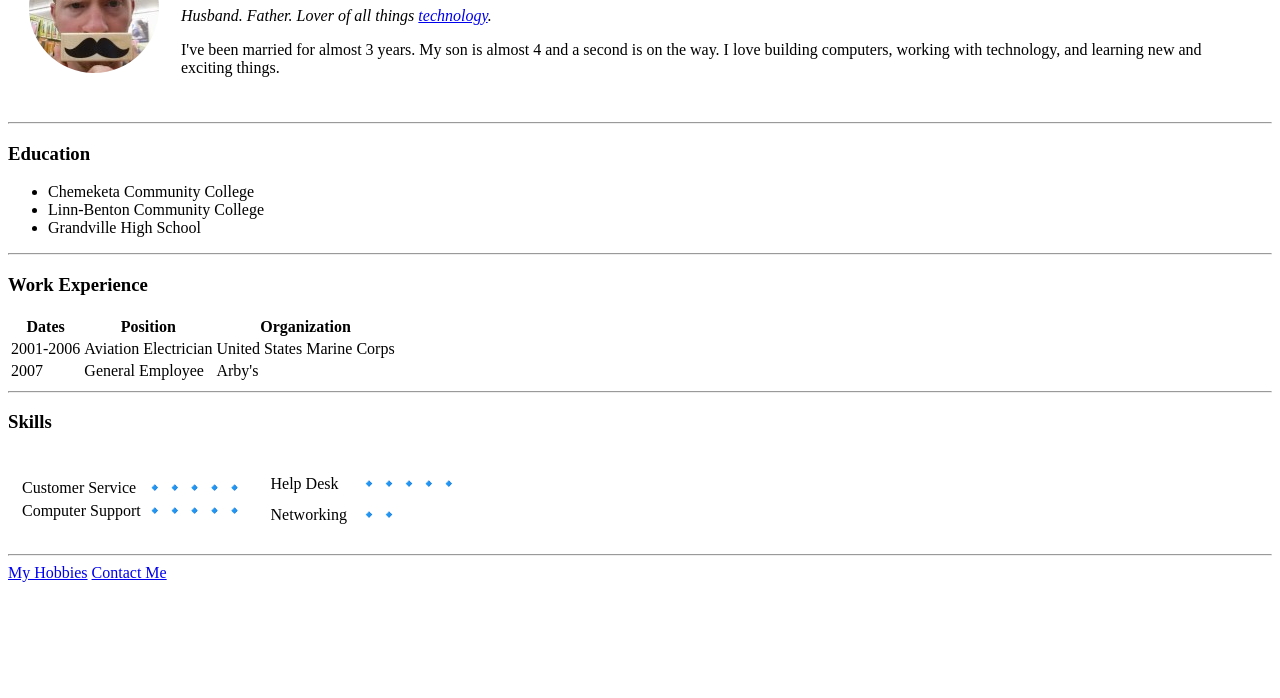
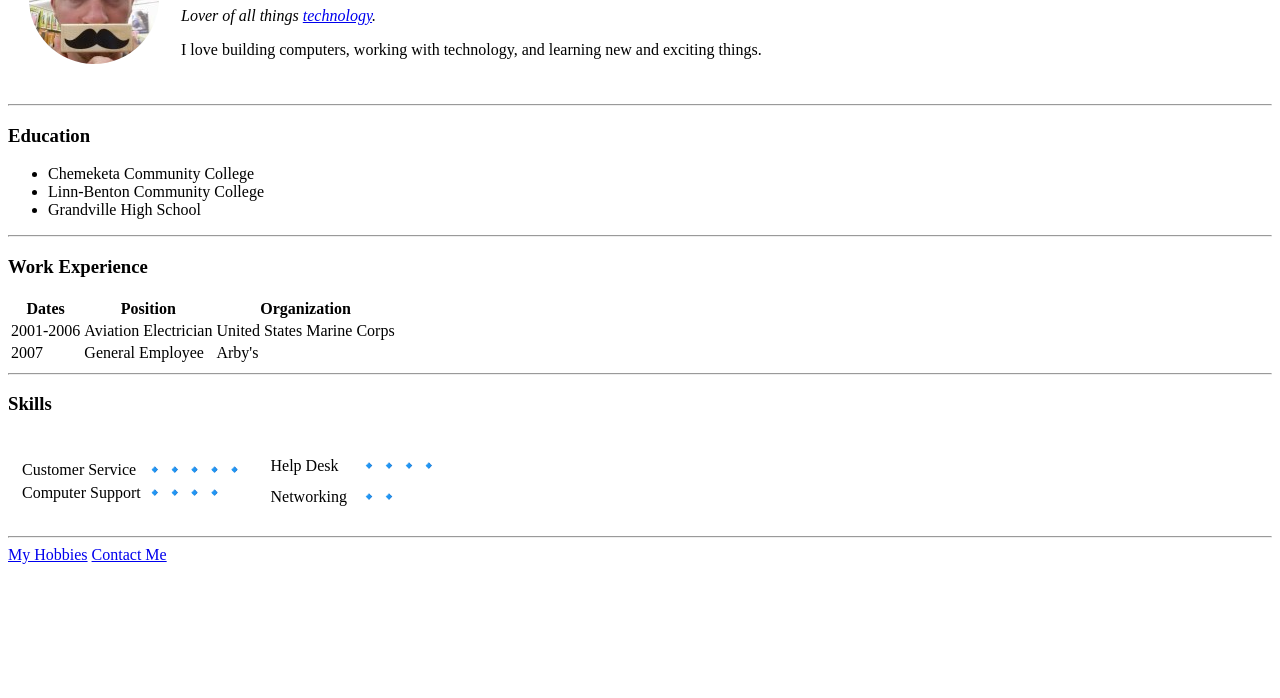
Before and after one commit to sifaxis/cv, a plain HTML site: page index.html in a window 1280 px wide. Shown: the part 102-800 px from the top of the page. Drawn offline with Linux system fonts and the light colour scheme.

Commit message:
Update index.html

```diff
--- a/index.html
+++ b/index.html
@@ -12,10 +12,9 @@
       <td><img src="images\circle-cropped.png" alt="michael profile picture"></td>
       <td>
         <h1>Michael Horjus</h1>
-        <p><em>Husband. Father. Lover of all things <a href="https://www.merriam-webster.com/dictionary/technology">technology</a>.</em></p>
+        <p><em>Lover of all things <a href="https://www.merriam-webster.com/dictionary/technology">technology</a>.</em></p>
         <p>
-          I've been married for almost 3 years. My son is almost 4 and a second
-          is on the way. I love building computers, working with technology, and
+          I love building computers, working with technology, and
           learning new and exciting things.
         </p>
       </td>
@@ -68,7 +67,7 @@
           </tr>
           <tr>
             <td>Computer Support</td>
-            <td>🔹🔹🔹🔹🔹</td>
+            <td>🔹🔹🔹🔹</td>
           </tr>
         </table>
       </td>
@@ -76,7 +75,7 @@
         <table cellspacing="10">
           <tr>
             <td>Help Desk</td>
-            <td>🔹🔹🔹🔹🔹</td>
+            <td>🔹🔹🔹🔹</td>
           </tr>
           <tr>
             <td>Networking</td>
```
